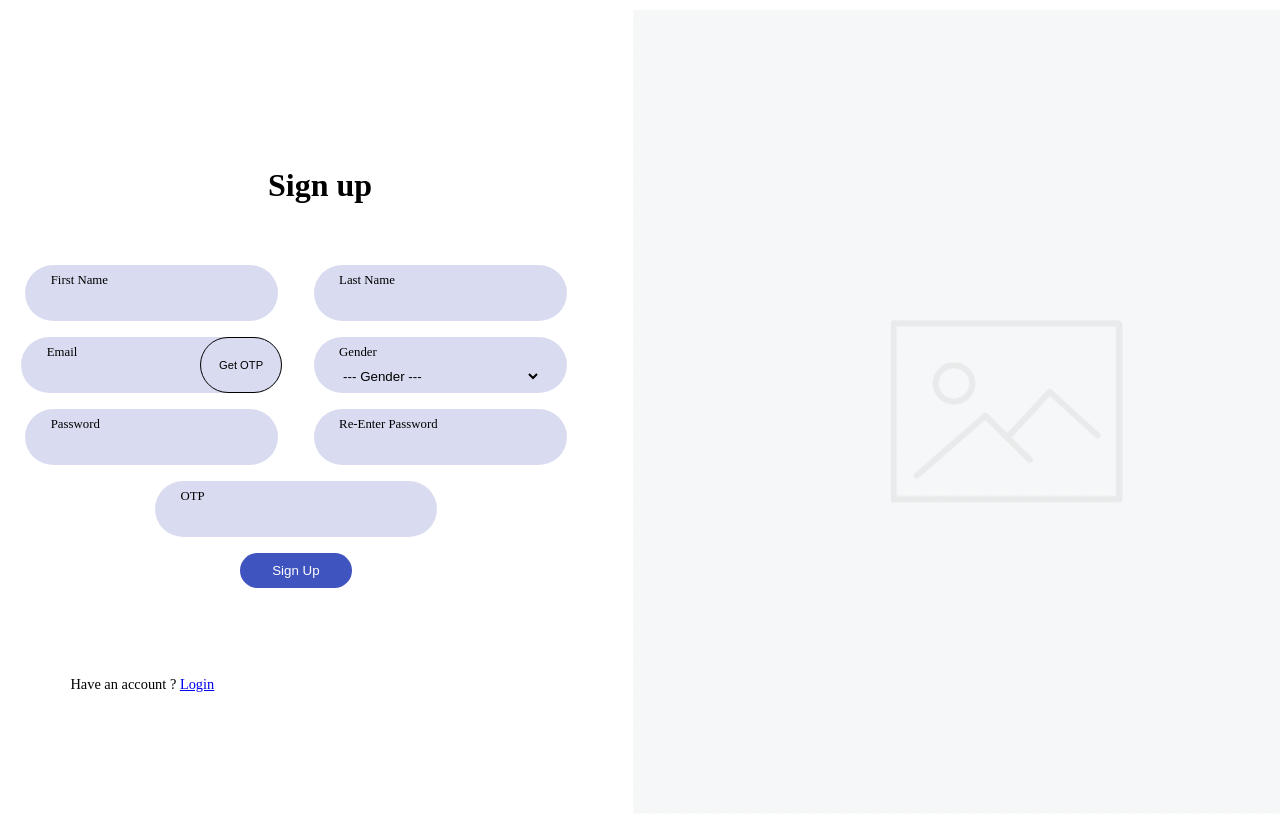
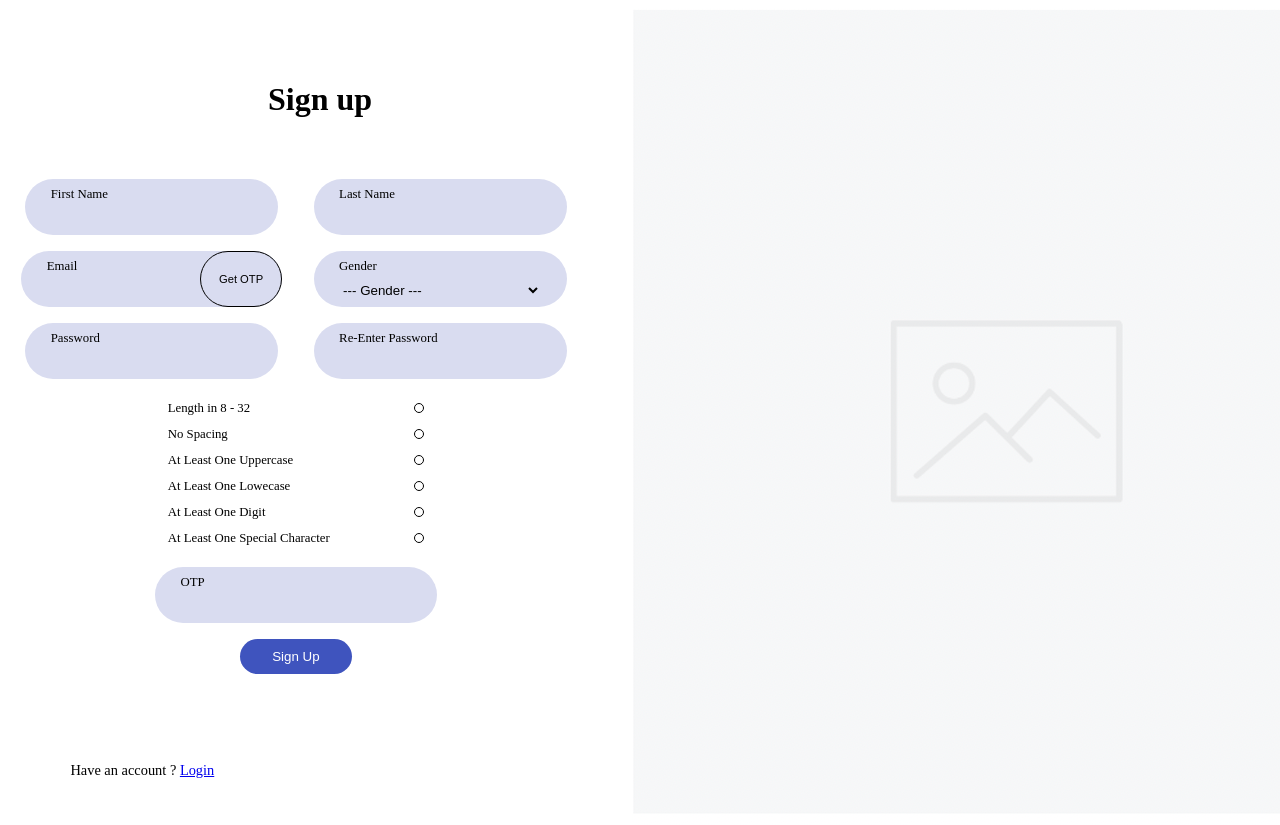
Before and after one commit to DylanCheong-tech/UOW-CSIT321-Project-Oct2022-March2023, a Django app: page /evoting/eventowner/createaccount in a window 1280 px wide; the page is wider, and only the part inside the window is pictured. Shown: the top 825 px of that part. Run offline with Django 4.2, Linux system fonts and the light colour scheme.

Commit message:
Password Policy Implemented

```diff
--- a/evoting/static/eventowner/css/signup.css
+++ b/evoting/static/eventowner/css/signup.css
@@ -48,6 +48,30 @@ div#content_pane div#left_pane form span.last_field {
     width: 45%;
 }
 
+div#content_pane div#left_pane form span.criteria_field {
+    grid-column: span 2;
+    width: 50%;
+    background-color: #FFFFFF;
+    row-gap: 0;
+    font-size: .8em;
+}
+
+div#content_pane div#left_pane form span.criteria_field span.criteria {
+    margin: 0;
+    display: flex;
+    flex-flow: row;
+    align-items: center;
+    justify-content: space-between;
+}
+
+div#content_pane div#left_pane form span.criteria_field span.criteria>span {
+    display: inline-block;
+    border-radius: 50%;
+    border: 1px solid #000000;
+    height: 8px;
+    width: 8px;
+}
+
 div#content_pane div#left_pane form span.email_field button {
     cursor: pointer;
     grid-row: 1 / span 2;
--- a/evoting/static/eventowner/js/signup.js
+++ b/evoting/static/eventowner/js/signup.js
@@ -1,8 +1,56 @@
 // singup.js
 
 function requestOTP() {
-    email_ele = document.querySelector("input[name=email]");
+    let email_ele = document.querySelector("input[name=email]");
 
     fetch("/evoting/eventowner/getOTP?email=" + email_ele.value)
         .then(console.log)
 }
+
+// password checker
+function checkPassword(event) {
+    let password = event.target.value;
+    let on_indicator_color_stying = "#3F54BE";
+    let off_indicator_color_stying = "#FFFFFF";
+
+    // check for length
+    if (password.length >= 8 && password.length <= 32)
+        document.getElementById("length_indicator").style.backgroundColor = on_indicator_color_stying
+    else
+        document.getElementById("length_indicator").style.backgroundColor = off_indicator_color_stying
+
+    // check for spacing
+    if (!password.includes(" ") && password.length != 0)
+        document.getElementById("spacing_indicator").style.backgroundColor = on_indicator_color_stying
+    else
+        document.getElementById("spacing_indicator").style.backgroundColor = off_indicator_color_stying
+
+    // check for uppercase
+    upper_regex = new RegExp("[A-Z]")
+    if (upper_regex.test(password))
+        document.getElementById("uppercase_indicator").style.backgroundColor = on_indicator_color_stying
+    else
+        document.getElementById("uppercase_indicator").style.backgroundColor = off_indicator_color_stying
+
+    // check for uppercase
+    lower_regex = new RegExp("[a-z]")
+    if (lower_regex.test(password))
+        document.getElementById("lowercase_indicator").style.backgroundColor = on_indicator_color_stying
+    else
+        document.getElementById("lowercase_indicator").style.backgroundColor = off_indicator_color_stying
+
+    // check for digit
+    digit_regex = new RegExp("[0-9]")
+    if (digit_regex.test(password))
+        document.getElementById("digit_indicator").style.backgroundColor = on_indicator_color_stying
+    else
+        document.getElementById("digit_indicator").style.backgroundColor = off_indicator_color_stying
+
+    // check for digit
+    special_char_regex = new RegExp("[#?!@$%^&*-]")
+    if (special_char_regex.test(password))
+        document.getElementById("special_char_indicator").style.backgroundColor = on_indicator_color_stying
+    else
+        document.getElementById("special_char_indicator").style.backgroundColor = off_indicator_color_stying
+
+}
--- a/evoting/templates/eventowner/signup.html
+++ b/evoting/templates/eventowner/signup.html
@@ -45,11 +45,31 @@
                 </span>
                 <span class="field">
                     <label>Password</label>
-                    <input type="password" name="password" value="{{form.password.value}}" />
+                    <input type="password" name="password" oninput="checkPassword(event)" />
                 </span>
                 <span class="field">
                     <label>Re-Enter Password</label>
-                    <input type="password" name="repeat_password" value="{{form.repeat_password.value}}" />
+                    <input type="password" name="repeat_password" />
+                </span>
+                <span class="field criteria_field">
+                    <span class="criteria">
+                        Length in 8 - 32 <span id="length_indicator"></span>
+                    </span>
+                    <span class="criteria">
+                        No Spacing <span id="spacing_indicator"></span>
+                    </span>
+                    <span class="criteria">
+                        At Least One Uppercase <span id="uppercase_indicator"></span>
+                    </span>
+                    <span class="criteria">
+                        At Least One Lowecase <span id="lowercase_indicator"></span>
+                    </span>
+                    <span class="criteria">
+                        At Least One Digit <span id="digit_indicator"></span>
+                    </span>
+                    <span class="criteria">
+                        At Least One Special Character <span id="special_char_indicator"></span>
+                    </span>
                 </span>
                 <span class="field last_field">
                     <label>OTP</label>
--- a/evoting/views.py
+++ b/evoting/views.py
@@ -15,6 +15,7 @@ from .models import OTPManagement
 from .helpers.otpGenerator import OTPGenerator
 from .helpers.sendOTPEmail import EmailSender
 from .helpers.hasher import Hasher
+from .helpers.passwordChecker import PasswordChecker
 
 class EventOwnerCreateAccountView(View):
     def get(self, request):
@@ -46,6 +47,10 @@ class EventOwnerCreateAccountView(View):
                     expireAt = otp_from_db.expireAt
                     if otp_from_db.is_expired() or otp_from_db.otp != data['otp']:
                         error_message = "OTP value invalid !"
+                        status_flag = False
+
+                    elif not PasswordChecker.validate_password(data['password']):
+                        error_message = "Password Format Invalid !"
                         status_flag = False
 
                     else:
```
Also changed, not shown: evoting/helpers/passwordChecker.py (added, +24 -0 lines), evoting/tests.py (+136 -0 lines).
